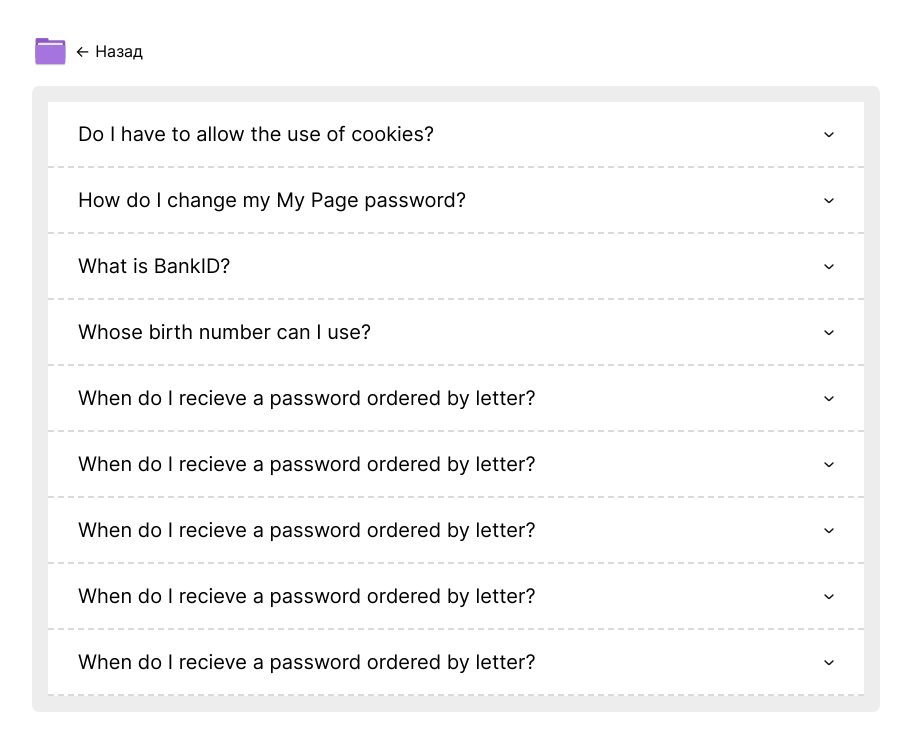
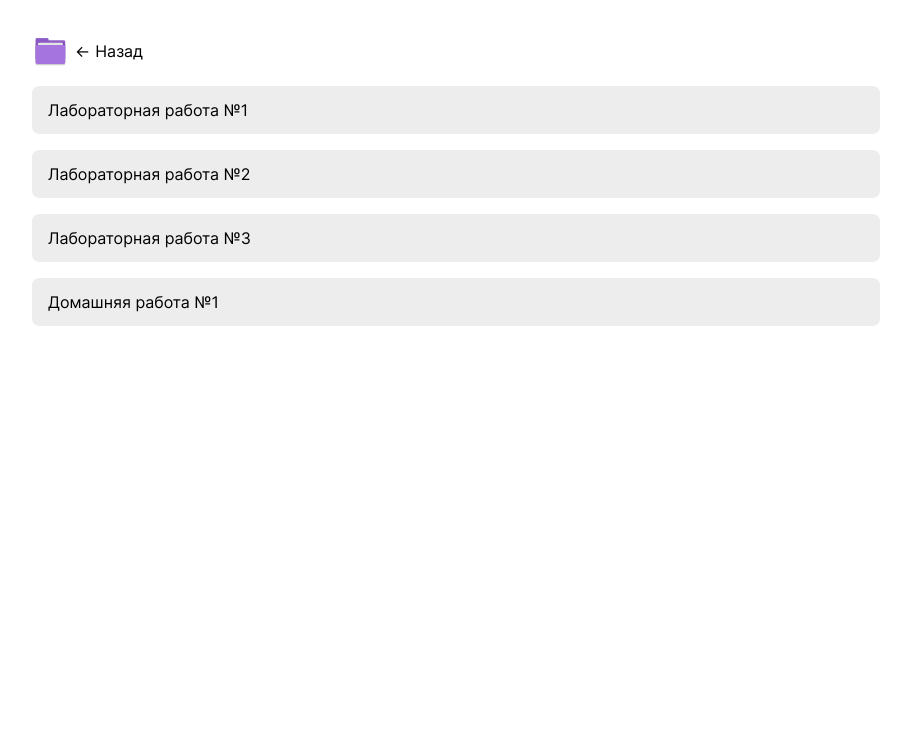
Before and after one commit to Lizaakishina/ReviewSite, a React (Create React App) app: page /subject/1 in a window 1280 px wide. Shown: the top 750 px of the page, without its empty margins (184-1095 px from the left). Built offline with nearby package versions, Linux system fonts and the light colour scheme.

Commit message:
feat: мартшрутизация страниц заданий

```diff
--- a/src/components/App/App.js
+++ b/src/components/App/App.js
@@ -3,6 +3,7 @@ import Main from '../Main/Main';
 import Register from '../Register/Register';
 import Login from '../Login/Login';
 import SubjectDetails from '../SubjectDetails/SubjectDetails.jsx';
+import TaskDetails from '../TaskDetails/TaskDetails.jsx';
 import PageNotFound from '../PageNotFound/PageNotFound';
 import Preloader from '../Preloader/Preloader';
 //реакт
@@ -125,6 +126,10 @@ const App = () => {
               <SubjectDetails />
             }>
             </Route>
+            <Route path="/task/:id" render={() =>
+              <TaskDetails />
+            }>
+            </Route>
             <Route path="*">
               <PageNotFound />
             </Route>
--- a/src/components/SubjectDetails/SubjectDetails.jsx
+++ b/src/components/SubjectDetails/SubjectDetails.jsx
@@ -3,6 +3,25 @@ import { Link } from 'react-router-dom';
 import logo from "../../images/logo.svg";
 import Task from "../Task/Task.jsx";
 import "./SubjectDetails.css";
+
+const TaskData = [
+  {
+    id: 1,
+    title: "Лабораторная работа №1",
+  },
+  {
+    id: 2,
+    title: "Лабораторная работа №2",
+  },
+  {
+    id: 3,
+    title: "Лабораторная работа №3",
+  },
+  {
+    id: 4,
+    title: "Домашняя работа №1",
+  },
+]
 
 const SubjectDetails = () => {
   return (
@@ -13,7 +32,13 @@ const SubjectDetails = () => {
         <p className="subjectDetails__text">Назад</p>
       </Link>
       <div>
-        <Task />
+      {TaskData.map((subject) => (
+        <Task
+          key={subject.id}
+          id={subject.id}
+          title={subject.title}
+        />
+      ))}
       </div>
     </section>
   )
--- /dev/null
+++ b/src/components/Task/Task.css
@@ -0,0 +1,8 @@
+.task {
+  list-style-type: none;
+  margin: 16px auto;
+  padding: 16px;
+  background-color: rgb(237, 237, 237);
+  border-radius: 7px;
+  max-width: 880px;
+}
--- a/src/components/Task/Task.jsx
+++ b/src/components/Task/Task.jsx
@@ -1,49 +1,13 @@
 import React from 'react';
-import Accordion from '../Accordion/Accordion';
+import { Link } from 'react-router-dom';
+import "./Task.css";
 
-const faqList = [
-  {
-    id: 1,
-    title: 'Do I have to allow the use of cookies?',
-  },
-  {
-    id: 2,
-    title: 'How do I change my My Page password?',
-  },
-  {
-    id: 3,
-    title: 'What is BankID?',
-  },
-  {
-    id: 4,
-    title: 'Whose birth number can I use?',
-  },
-  {
-    id: 5,
-    title: 'When do I recieve a password ordered by letter?',
-  },
-  {
-    id: 6,
-    title: 'When do I recieve a password ordered by letter?',
-  },
-  {
-    id: 7,
-    title: 'When do I recieve a password ordered by letter?',
-  },
-  {
-    id: 8,
-    title: 'When do I recieve a password ordered by letter?',
-  },
-  {
-    id: 9,
-    title: 'When do I recieve a password ordered by letter?',
-  },
-]
-
-const Task = () => {
+const Task = ({ id, title }) => {
   return (
     <section className="task">
-      <Accordion faqList={faqList}/>
+      <Link to={`/task/` + id}>
+        <p className="task__name">{title}</p>
+      </Link>
     </section>
   )
 }
--- /dev/null
+++ b/src/components/TaskDetails/TaskDetails.css
@@ -0,0 +1,7 @@
+.taskDetails {
+  list-style-type: none;
+  margin: 16px auto;
+  padding: 16px;
+  border-radius: 7px;
+  max-width: 880px;
+}
--- /dev/null
+++ b/src/components/TaskDetails/TaskDetails.jsx
@@ -0,0 +1,59 @@
+import React from 'react';
+import Accordion from '../Accordion/Accordion';
+import { Link } from 'react-router-dom';
+import logo from "../../images/logo.svg";
+import "./TaskDetails.css";
+
+const faqList = [
+  {
+    id: 1,
+    title: 'Do I have to allow the use of cookies?',
+  },
+  {
+    id: 2,
+    title: 'How do I change my My Page password?',
+  },
+  {
+    id: 3,
+    title: 'What is BankID?',
+  },
+  {
+    id: 4,
+    title: 'Whose birth number can I use?',
+  },
+  {
+    id: 5,
+    title: 'When do I recieve a password ordered by letter?',
+  },
+  {
+    id: 6,
+    title: 'When do I recieve a password ordered by letter?',
+  },
+  {
+    id: 7,
+    title: 'When do I recieve a password ordered by letter?',
+  },
+  {
+    id: 8,
+    title: 'When do I recieve a password ordered by letter?',
+  },
+  {
+    id: 9,
+    title: 'When do I recieve a password ordered by letter?',
+  },
+]
+
+const TaskDetails = () => {
+  return (
+    <section className="taskDetails">
+      <Link to="/profile" className="link subjectDetails__linkLogo">
+        <img src={logo} alt='логотип' />
+        <p className="subjectDetails__text">&larr;</p>
+        <p className="subjectDetails__text">Назад</p>
+      </Link>
+      <Accordion faqList={faqList}/>
+    </section>
+  )
+}
+
+export default TaskDetails;
```
